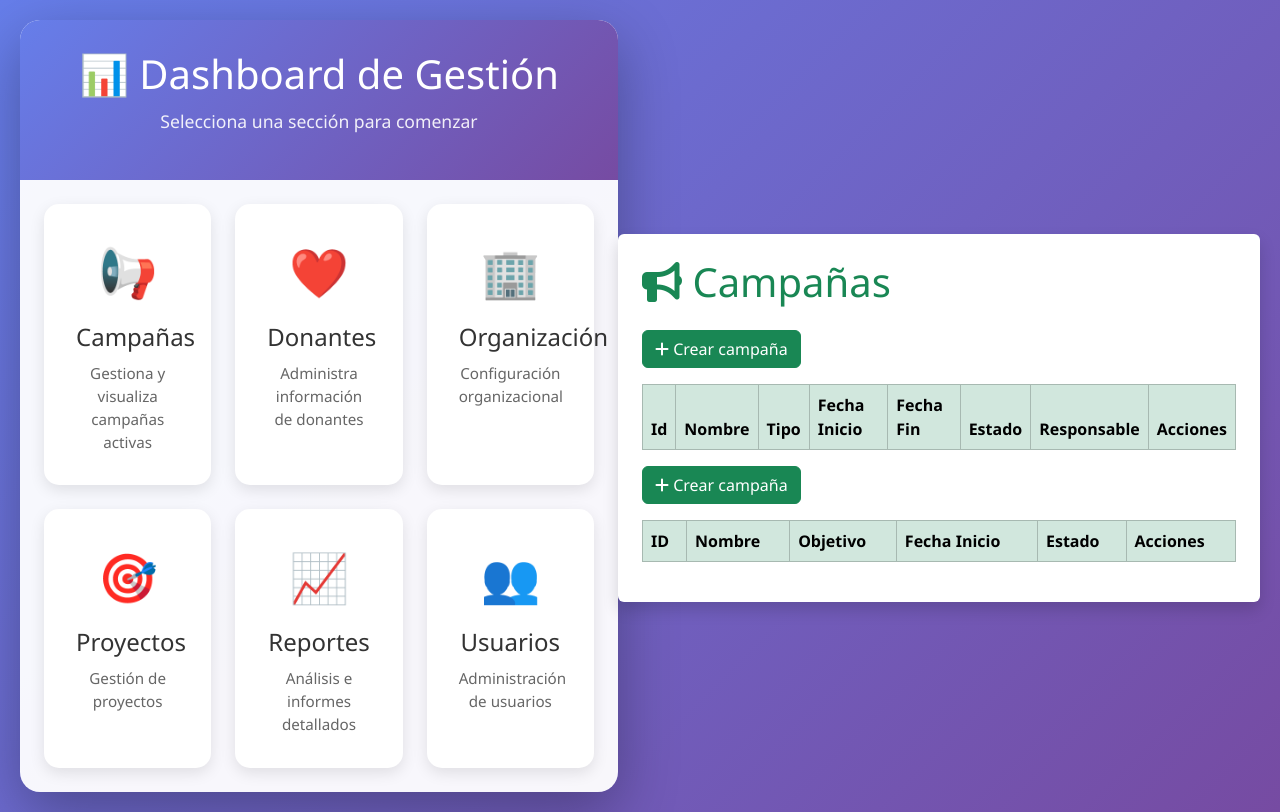
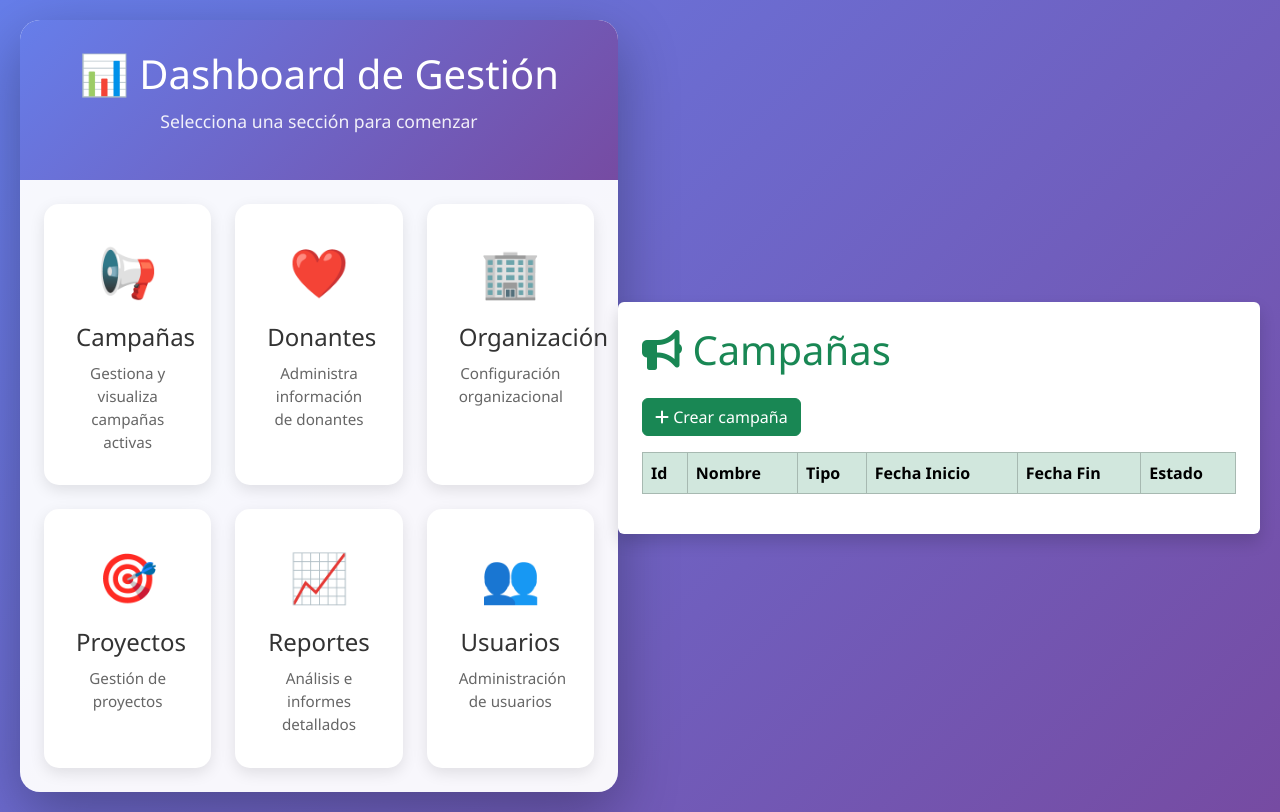
Before and after one commit to FRnCDR/Proyecto_NoSQL_HOPE_CHAIN, a plain HTML site: page web/module/Campana.html in a window 1280 px wide. Drawn offline with nearby package versions, Linux system fonts and the light colour scheme; no server answers.

Commit message:
Arreglo de tabla Campañas
Arreglo de tabla Campañas

```diff
--- a/web/module/Campana.html
+++ b/web/module/Campana.html
@@ -43,8 +43,6 @@
                         <th>Fecha Inicio</th>
                         <th>Fecha Fin</th>
                         <th>Estado</th>
-                        <th>Responsable</th>
-                        <th>Acciones</th>
                     </tr>
                 </thead>
 
@@ -53,26 +51,6 @@
 
             </table>
         </div>
-
-    <button type="button" class="btn btn-success mb-3" data-bs-toggle="modal" data-bs-target="#modalCampana">
-        <i class="fa fa-plus"></i> Crear campaña
-    </button>
-
-    <div class="table-responsive">
-        <table class="table table-bordered table-striped align-middle">
-            <thead class="table-success">
-                <tr>
-                    <th>ID</th>
-                    <th>Nombre</th>
-                    <th>Objetivo</th>
-                    <th>Fecha Inicio</th>
-                    <th>Estado</th>
-                    <th>Acciones</th>
-                </tr>
-            </thead>
-            <tbody id="tablaCampanas"></tbody>
-        </table>
-    </div>
 
     <div class="modal fade" id="modalCampana" tabindex="-1" aria-hidden="true">
         <div class="modal-dialog">
```
